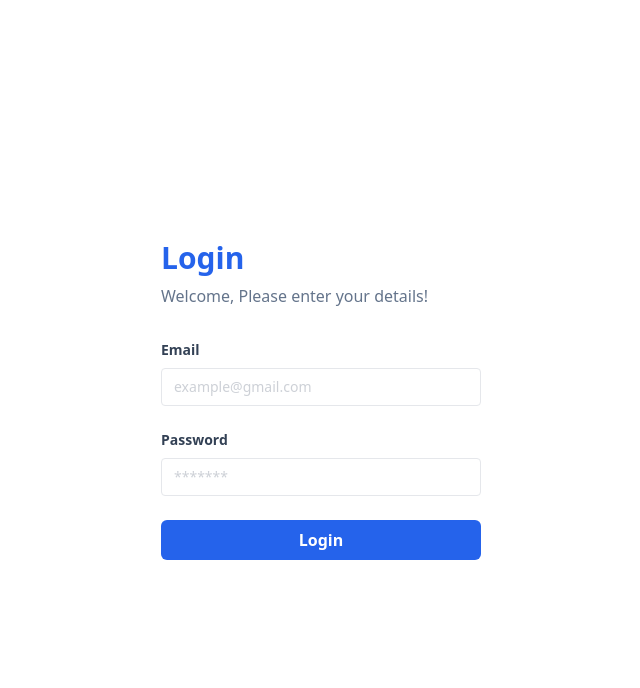
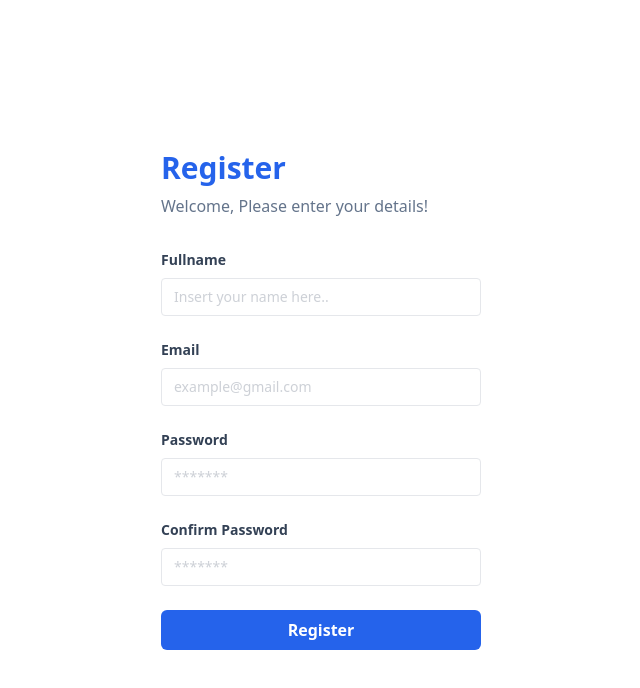
Before and after one commit to iqbalrivaldi28/My-Journey-ReactJs, a React (Vite) app: page / in a window 1280 px wide. Shown: the top 688 px of the page, without its empty margins (319-959 px from the left). Built offline with nearby package versions, Linux system fonts and the light colour scheme.

Commit message:
feat: add register page

```diff
--- a/src/App.jsx
+++ b/src/App.jsx
@@ -1,11 +1,12 @@
 import React from 'react';
 import LoginPage from './Pages/login';
+import RegisterPage from './Pages/register';
 
 function App() {
   return (
     <div className="flex justify-center min-h-screen items-center">
-
-      <LoginPage></LoginPage>
+      {/* <LoginPage /> */}
+      <RegisterPage />
     </div>
   );
 }
--- /dev/null
+++ b/src/Pages/register.jsx
@@ -0,0 +1,13 @@
+import AuthLayout from "../components/Layout/AuthLayouts";
+import FormRegister from "../components/Fragments/FormRegister";
+
+const RegisterPage = () => {
+    return (
+        <AuthLayout title="Register">
+            <FormRegister />
+        </AuthLayout>
+    )
+
+}
+
+export default RegisterPage;
--- /dev/null
+++ b/src/components/Fragments/FormRegister.jsx
@@ -0,0 +1,19 @@
+import { Input } from 'postcss';
+import Button from '../Elements/Button/Index';
+import InputForm from '../Elements/Input/Index';
+
+const FormRegister = () => {
+
+    return(
+        <form action="">
+        <InputForm label="Fullname" type="email" placeholder="Insert your name here.." name="fullname"></InputForm>
+        <InputForm label="Email" type="email" placeholder="example@gmail.com" name="email"></InputForm>
+        <InputForm label="Password" type="password" placeholder="*******" name="password"></InputForm>
+        <InputForm label="Confirm Password" type="password" placeholder="*******" name="ConfirmPassword"></InputForm>
+
+        <Button classname="bg-blue-600 w-full">Register</Button>
+      </form>
+    )
+}
+
+export default FormRegister;
```
